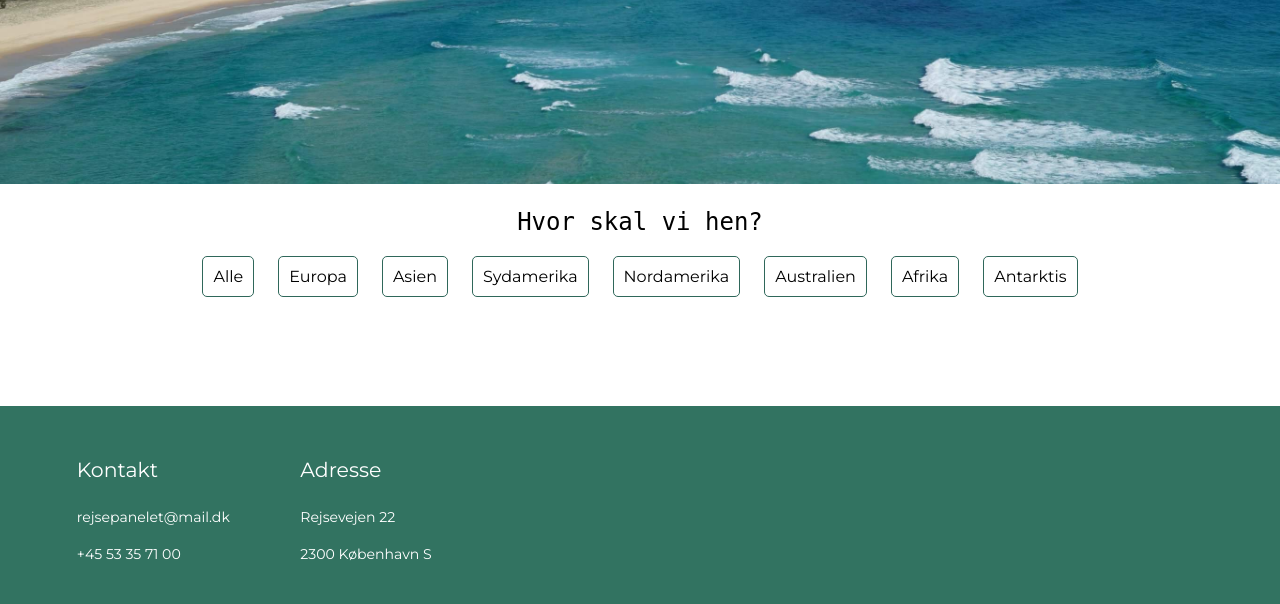
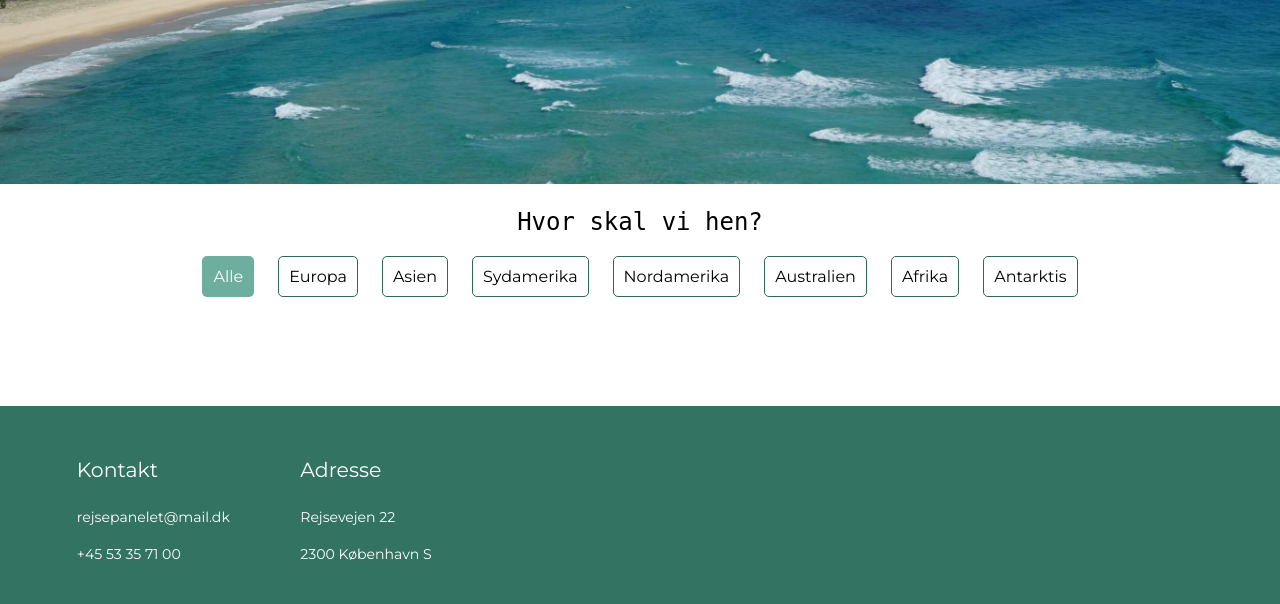
Before and after one commit to sabi4826/3passion, a plain HTML site: page index.html in a window 1280 px wide. Both pictures are taken after a click on the button "Alle". Shown: the part 536-1140 px from the top of the page. Drawn offline with Linux system fonts and the light colour scheme; no server answers; a web font is replaced by a local one.

Commit message:
filtrerknapper vist, når valgt

```diff
--- a/index.css
+++ b/index.css
@@ -96,3 +96,11 @@ button:hover {
         margin: 0 10px;
     }
 }
+
+
+.valgt {
+    background-color: #6EAE9F;
+    cursor: pointer;
+    color: white;
+    border: 1px solid transparent;
+}
--- a/index.js
+++ b/index.js
@@ -1,3 +1,22 @@
+window.addEventListener("load", sidenVises);
+
+function sidenVises() {
+    console.log("sidenVises");
+    document.querySelector("button").addEventListener("click", clickButton);
+}
+
+
+function clickButton() {
+    console.log("clickButton");
+    this.classList.add("valgt");
+}
+
+
+
+
+
+
+
 const header = document.querySelector("header h1");
 const medieurl = "https://rejsepanelet-2ad3.restdb.io/media/";
 const myHeaders = {
--- a/script.js
+++ b/script.js
@@ -3,7 +3,6 @@ window.addEventListener("load", sidenVises);
 function sidenVises() {
     console.log("sidenVises");
 }
-
 
 //burgermenu
 function myFunction(x) {
```
Also changed, not shown: index.html (+1 -3 lines). Lines whose indentation alone changed are shown as unchanged.
